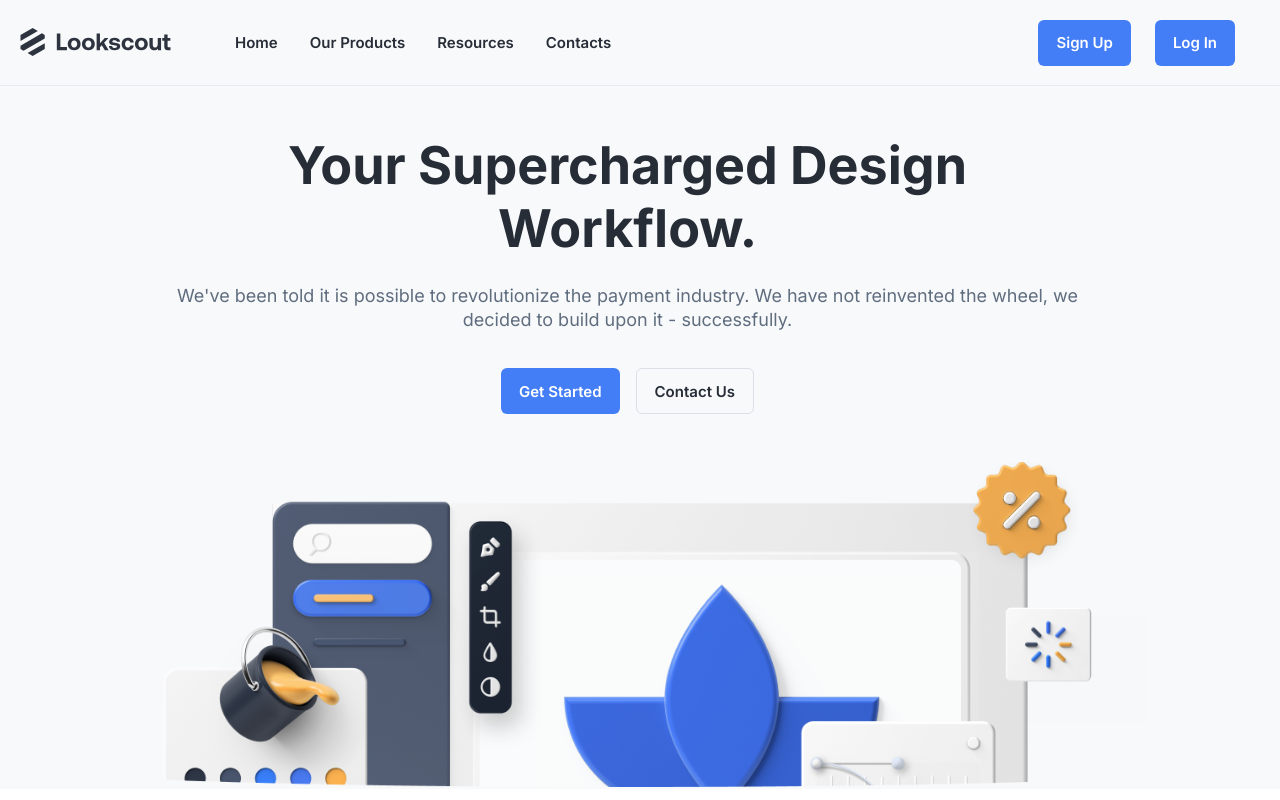
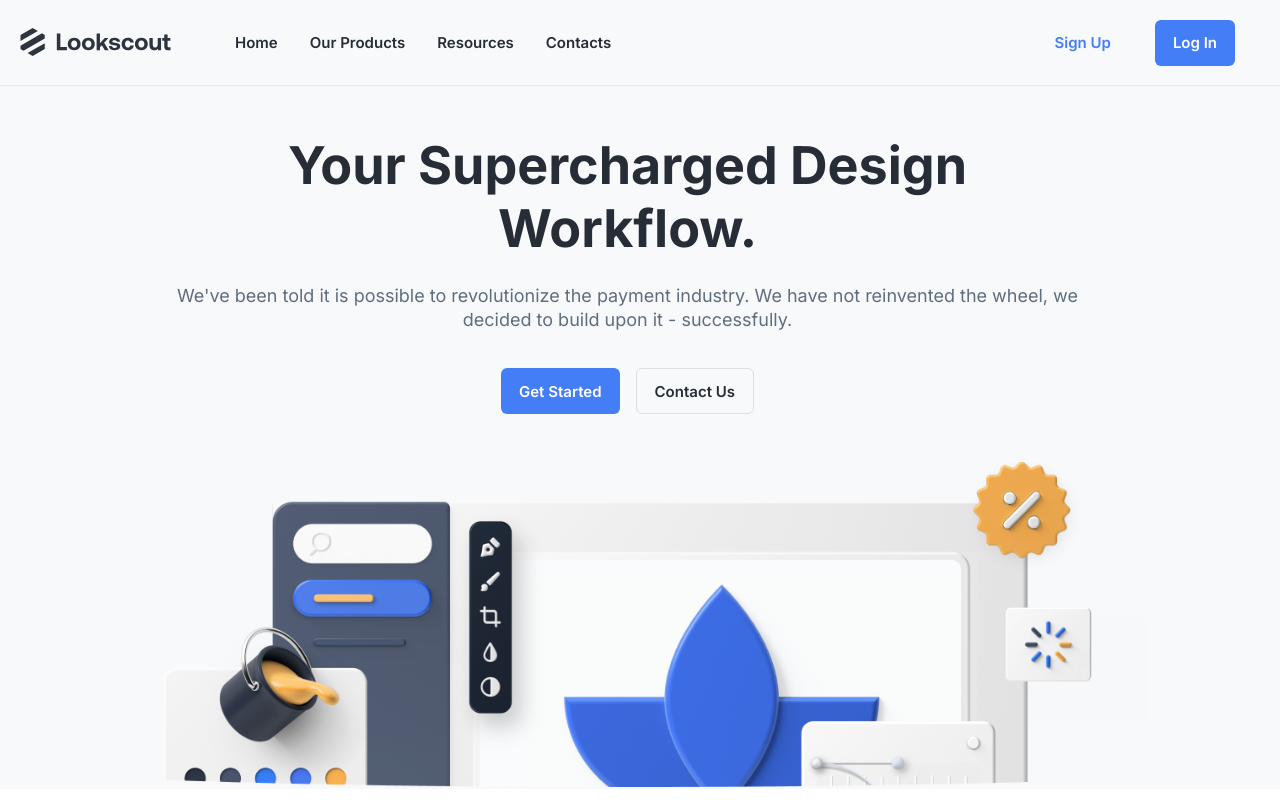
Before and after one commit to Vinicius-Rubia/Lookscout, a React (Vite) app: page / in a window 1280 px wide. Shown: the top 800 px of the page. Built offline with nearby package versions, Linux system fonts and the light colour scheme.

Commit message:
Refactor: Hover Button In Header

```diff
--- a/src/components/Header/index.tsx
+++ b/src/components/Header/index.tsx
@@ -46,7 +46,7 @@ const Header: React.FC = () => {
             </C.NavContent>
           </C.Nav>
           <C.Login>
-            <StyledButton href="#" buttonSize="md" buttonStyle="solid">
+            <StyledButton href="#" buttonSize="md">
               Sign Up
             </StyledButton>
             <StyledButton href="#" buttonSize="md" buttonStyle="solid">
--- a/src/components/Header/styles.ts
+++ b/src/components/Header/styles.ts
@@ -116,6 +116,16 @@ export const MenuMobile = styled.div`
 export const Login = styled.div`
   display: flex;
   gap: 2.4rem;
+  transition: .2s;
+
+  a:first-child {
+    border: 2px solid transparent;
+
+    &:hover {
+      border: 2px solid ${({ theme }) => theme["primary-600"]};
+    }
+  }
+
 
   @media (max-width: 870px) {
     flex-direction: column-reverse;
```
